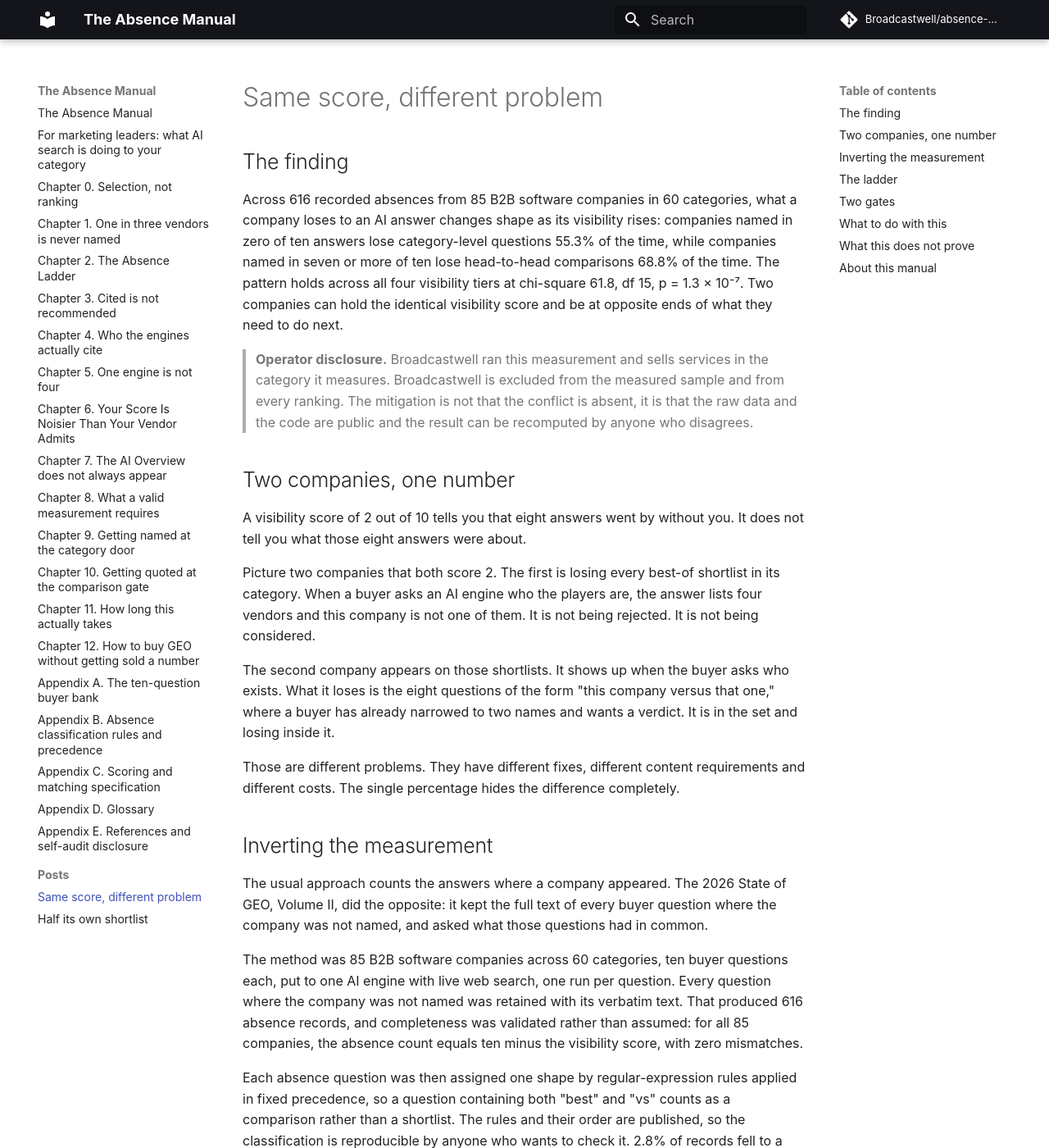
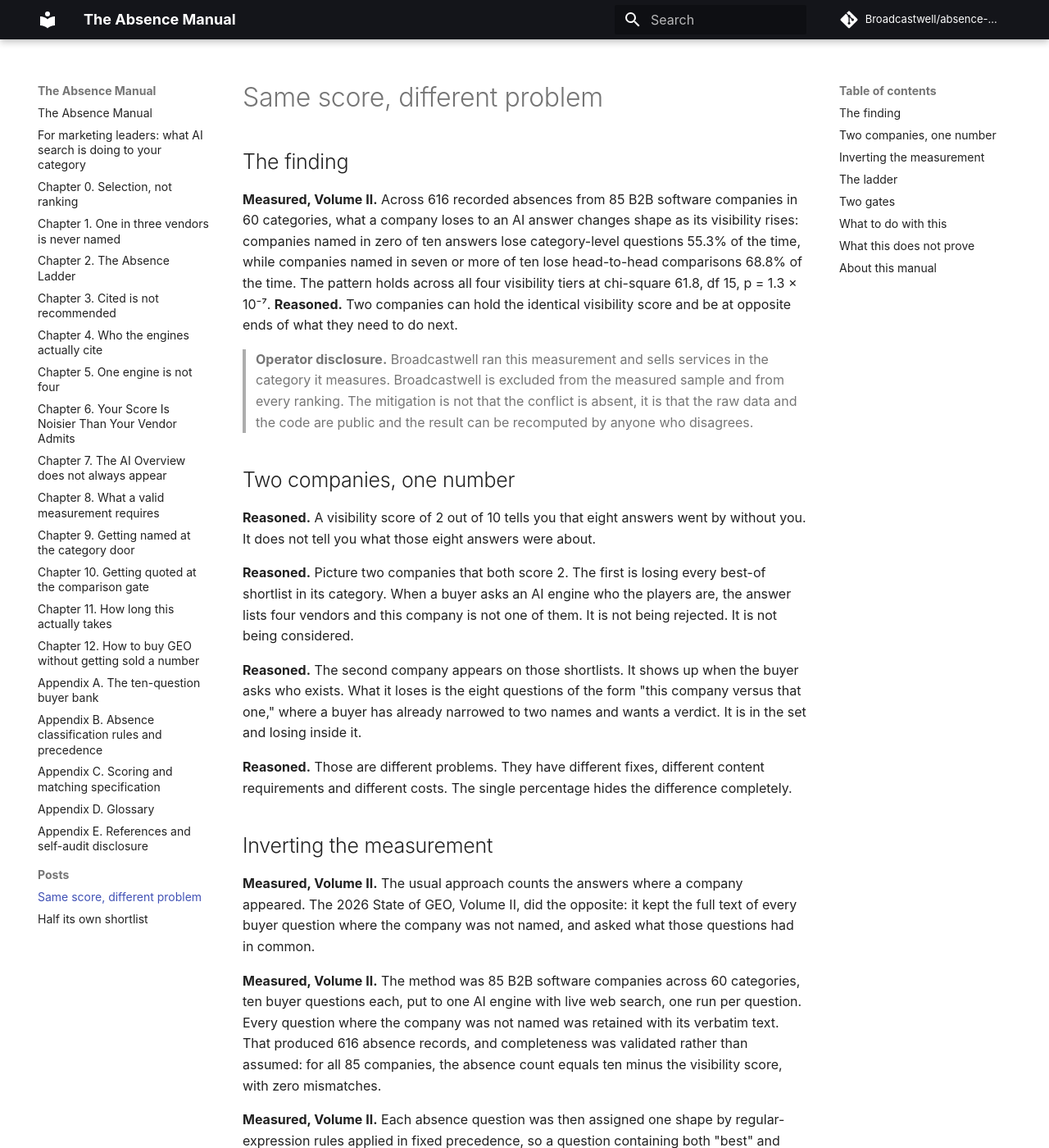
Before and after one commit to Broadcastwell/absence-manual, an MkDocs documentation site: the page built from docs/posts/same-score-different-problem.md, in a window 1280 px wide and 1400 px high. Shown: the whole window at 82% size. Built offline with MkDocs 1.6.1 and Material for MkDocs 9.7.7, drawn with Linux system fonts in a browser that asks for light colours; comment, search, counter and statistics services are not loaded; some of the changed text lies outside the part shown.

Commit message:
Evidence labels on the two launch notes, and the derived zero visibility rate removed from both

```diff
--- a/docs/posts/same-score-different-problem.md
+++ b/docs/posts/same-score-different-problem.md
@@ -14,27 +14,27 @@ is_based_on: "https://doi.org/10.5281/zenodo.21586091"
 
 ## The finding
 
-Across 616 recorded absences from 85 B2B software companies in 60 categories, what a company loses to an AI answer changes shape as its visibility rises: companies named in zero of ten answers lose category-level questions 55.3% of the time, while companies named in seven or more of ten lose head-to-head comparisons 68.8% of the time. The pattern holds across all four visibility tiers at chi-square 61.8, df 15, p = 1.3 × 10⁻⁷. Two companies can hold the identical visibility score and be at opposite ends of what they need to do next.
+**Measured, Volume II.** Across 616 recorded absences from 85 B2B software companies in 60 categories, what a company loses to an AI answer changes shape as its visibility rises: companies named in zero of ten answers lose category-level questions 55.3% of the time, while companies named in seven or more of ten lose head-to-head comparisons 68.8% of the time. The pattern holds across all four visibility tiers at chi-square 61.8, df 15, p = 1.3 × 10⁻⁷. **Reasoned.** Two companies can hold the identical visibility score and be at opposite ends of what they need to do next.
 
 > **Operator disclosure.** Broadcastwell ran this measurement and sells services in the category it measures. Broadcastwell is excluded from the measured sample and from every ranking. The mitigation is not that the conflict is absent, it is that the raw data and the code are public and the result can be recomputed by anyone who disagrees.
 
 ## Two companies, one number
 
-A visibility score of 2 out of 10 tells you that eight answers went by without you. It does not tell you what those eight answers were about.
+**Reasoned.** A visibility score of 2 out of 10 tells you that eight answers went by without you. It does not tell you what those eight answers were about.
 
-Picture two companies that both score 2. The first is losing every best-of shortlist in its category. When a buyer asks an AI engine who the players are, the answer lists four vendors and this company is not one of them. It is not being rejected. It is not being considered.
+**Reasoned.** Picture two companies that both score 2. The first is losing every best-of shortlist in its category. When a buyer asks an AI engine who the players are, the answer lists four vendors and this company is not one of them. It is not being rejected. It is not being considered.
 
-The second company appears on those shortlists. It shows up when the buyer asks who exists. What it loses is the eight questions of the form "this company versus that one," where a buyer has already narrowed to two names and wants a verdict. It is in the set and losing inside it.
+**Reasoned.** The second company appears on those shortlists. It shows up when the buyer asks who exists. What it loses is the eight questions of the form "this company versus that one," where a buyer has already narrowed to two names and wants a verdict. It is in the set and losing inside it.
 
-Those are different problems. They have different fixes, different content requirements and different costs. The single percentage hides the difference completely.
+**Reasoned.** Those are different problems. They have different fixes, different content requirements and different costs. The single percentage hides the difference completely.
 
 ## Inverting the measurement
 
-The usual approach counts the answers where a company appeared. The 2026 State of GEO, Volume II, did the opposite: it kept the full text of every buyer question where the company was not named, and asked what those questions had in common.
+**Measured, Volume II.** The usual approach counts the answers where a company appeared. The 2026 State of GEO, Volume II, did the opposite: it kept the full text of every buyer question where the company was not named, and asked what those questions had in common.
 
-The method was 85 B2B software companies across 60 categories, ten buyer questions each, put to one AI engine with live web search, one run per question. Every question where the company was not named was retained with its verbatim text. That produced 616 absence records, and completeness was validated rather than assumed: for all 85 companies, the absence count equals ten minus the visibility score, with zero mismatches.
+**Measured, Volume II.** The method was 85 B2B software companies across 60 categories, ten buyer questions each, put to one AI engine with live web search, one run per question. Every question where the company was not named was retained with its verbatim text. That produced 616 absence records, and completeness was validated rather than assumed: for all 85 companies, the absence count equals ten minus the visibility score, with zero mismatches.
 
-Each absence question was then assigned one shape by regular-expression rules applied in fixed precedence, so a question containing both "best" and "vs" counts as a comparison rather than a shortlist. The rules and their order are published, so the classification is reproducible by anyone who wants to check it. 2.8% of records fell to a residual "other" category.
+**Measured, Volume II.** Each absence question was then assigned one shape by regular-expression rules applied in fixed precedence, so a question containing both "best" and "vs" counts as a comparison rather than a shortlist. The rules and their order are published, so the classification is reproducible by anyone who wants to check it. 2.8% of records fell to a residual "other" category.
 
 ## The ladder
 
@@ -45,33 +45,33 @@ Each absence question was then assigned one shape by regular-expression rules ap
 | Named 4 to 6 | 21 | 101 | 20.8% | 41.6% |
 | Named 7 to 10 | 8 | 16 | 12.5% | **68.8%** |
 
-Category-level means best-of shortlists plus alternatives-to-incumbent queries.
+**Measured, Volume II.** Category-level means best-of shortlists plus alternatives-to-incumbent queries.
 
-Read the two right-hand columns downward. They move in opposite directions, monotonically, across every tier. That is the shape of a sequential process rather than a single wall.
+**Measured, Volume II, and reasoned from it.** Read the two right-hand columns downward. They move in opposite directions, monotonically, across every tier. That is the shape of a sequential process rather than a single wall.
 
-Two things about the bottom row should travel with it wherever it is quoted. Nine companies scored 7 or above, but one of them scored 10 of 10 and therefore produced no absence records at all, so the top tier rests on the remaining 8 companies and their 16 records. Company counts across the four tiers sum to 84 here and to 85 in the sample, for that reason. The 68.8% figure is the most quotable number in the study and it sits on the smallest base in it.
+**Measured, Volume II.** Two things about the bottom row should travel with it wherever it is quoted. Nine companies scored 7 or above, but one of them scored 10 of 10 and therefore produced no absence records at all, so the top tier rests on the remaining 8 companies and their 16 records. Company counts across the four tiers sum to 84 here and to 85 in the sample, for that reason. **Reasoned.** The 68.8% figure is the most quotable number in the study and it sits on the smallest base in it.
 
-The relationship survives that small base being removed. Visibility against absence-is-comparison runs at r = 0.234, p = 4.1 × 10⁻⁹ across all 616 records, and excluding the top tier entirely it still holds at r = 0.184, p = 5.9 × 10⁻⁶, n = 600.
+**Measured, Volume II.** The relationship survives that small base being removed. Visibility against absence-is-comparison runs at r = 0.234, p = 4.1 × 10⁻⁹ across all 616 records, and excluding the top tier entirely it still holds at r = 0.184, p = 5.9 × 10⁻⁶, n = 600.
 
 ## Two gates
 
-A company named zero times is failing at the category door. The engine does not consider it a member of the set when a buyer asks who the players are. More than half of its losses are questions that never mention a competitor by name.
+**Measured, Volume II, and reasoned from it.** A company named zero times is failing at the category door. The engine does not consider it a member of the set when a buyer asks who the players are. More than half of its losses are questions that never mention a competitor by name.
 
-A company named seven or more times has cleared that door. It is a recognised member of the category, and what it loses is the second gate: direct comparison against a specific named rival.
+**Measured, Volume II, and reasoned from it.** A company named seven or more times has cleared that door. It is a recognised member of the category, and what it loses is the second gate: direct comparison against a specific named rival.
 
-The middle tiers sit exactly where you would expect if those two gates are sequential rather than simultaneous.
+**Reasoned.** The middle tiers sit exactly where you would expect if those two gates are sequential rather than simultaneous.
 
 ## What to do with this
 
-The work implied by each stage is different. A company at the category door needs entity presence and inclusion in the third-party sources engines consult when assembling a set. Its problem is membership. A company at the comparison gate needs comparison content a model can quote against a specific named competitor. Its problem is preference.
+**Reasoned.** The work implied by each stage is different. A company at the category door needs entity presence and inclusion in the third-party sources engines consult when assembling a set. Its problem is membership. A company at the comparison gate needs comparison content a model can quote against a specific named competitor. Its problem is preference.
 
-Prescribing the second to a company stuck at the first is a common and expensive mistake, and a single visibility percentage cannot tell you which one you are.
+**Reasoned.** Prescribing the second to a company stuck at the first is a common and expensive mistake, and a single visibility percentage cannot tell you which one you are.
 
-The diagnostic costs nothing. Write down the ten questions a real buyer in your category would type. Put each to an AI engine with web search on. Record only whether you were named. Keep the full text of the questions where you were not. Sort those by shape, collapse best-of and alternatives into one category-level bucket, keep head-to-head comparison separate, and count. Whichever bucket dominates tells you which gate you are at.
+**Reasoned.** The diagnostic costs nothing. Write down the ten questions a real buyer in your category would type. Put each to an AI engine with web search on. Record only whether you were named. Keep the full text of the questions where you were not. Sort those by shape, collapse best-of and alternatives into one category-level bucket, keep head-to-head comparison separate, and count. Whichever bucket dominates tells you which gate you are at.
 
 ## What this does not prove
 
-The ladder describes where a company sits, not why it got there. Nothing in the dataset is an intervention study: no company was measured, changed and measured again. The sample is challenger-skewed by construction, so the 35% zero-visibility rate is a property of this sample and not of B2B software generally. All answers came from one engine, one run per question, and run-to-run variance was not measured here, so treat the direction of the finding as the result rather than the decimal.
+**Reasoned.** The ladder describes where a company sits, not why it got there. Nothing in the dataset is an intervention study: no company was measured, changed and measured again. The sample is challenger-skewed by construction, so the zero-visibility rate is a property of this sample and not of B2B software generally. All answers came from one engine, one run per question, and run-to-run variance was not measured here, so treat the direction of the finding as the result rather than the decimal.
 
 The full argument, the six shape rules with examples, the complete statistics and every limitation are in [Chapter 2 of The Absence Manual, The Absence Ladder](../absence-ladder.md).
 
```
Also changed, not shown: docs/posts/half-its-own-shortlist.md (+17 -17 lines).
